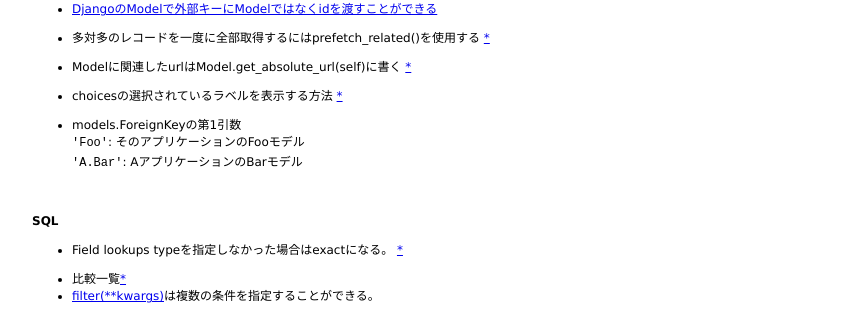
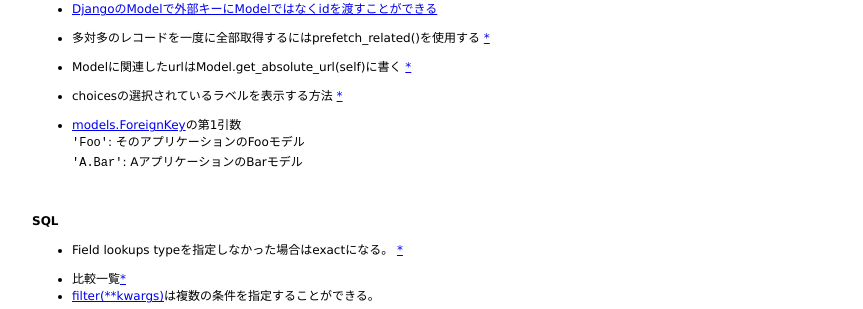
Before and after one commit to 38elements/38elements.github.com, a Jekyll site: the page built from _posts/2014-11-29-django-model.md, in a window 1280 px wide. Shown: the part 1021-1330 px from the top of the page, without its empty margins (208-1071 px from the left). Built offline with Jekyll 4.4.1, drawn with Linux system fonts in a browser that asks for light colours; part of the change alters nothing that is shown.

```diff
--- a/_posts/2014-11-29-django-model.md
+++ b/_posts/2014-11-29-django-model.md
@@ -63,13 +63,13 @@ foo.save()
 
 * [DjangoのModelで外部キーにModelではなくidを渡すことができる](/2014/12/04/django-foreignkey-id-save.html)
 
-* 多対多のレコードを一度に全部取得するにはprefetch_related()を使用する   [\*](https://docs.djangoproject.com/en/1.9/ref/models/querysets/#prefetch-related)
+* 多対多のレコードを一度に全部取得するにはprefetch_related()を使用する   [\*](https://docs.djangoproject.com/en/stable/ref/models/querysets/#prefetch-related)
 
-* Modelに関連したurlはModel.get_absolute_url(self)に書く [\*](https://docs.djangoproject.com/en/dev/ref/models/instances/#django.db.models.Model.get_absolute_url)
+* Modelに関連したurlはModel.get_absolute_url(self)に書く [\*](https://docs.djangoproject.com/en/stable/ref/models/instances/#django.db.models.Model.get_absolute_url)
 
-* choicesの選択されているラベルを表示する方法 [\*](https://docs.djangoproject.com/en/dev/ref/models/instances/#django.db.models.Model.get_FOO_display)
+* choicesの選択されているラベルを表示する方法 [\*](https://docs.djangoproject.com/en/stable/ref/models/instances/#django.db.models.Model.get_FOO_display)
 
-* models.ForeignKeyの第1引数
+* [models.ForeignKey](https://docs.djangoproject.com/en/stable/ref/models/fields/#foreignkey)の第1引数
 `'Foo'`: そのアプリケーションのFooモデル
 `'A.Bar'`: AアプリケーションのBarモデル
 
```
